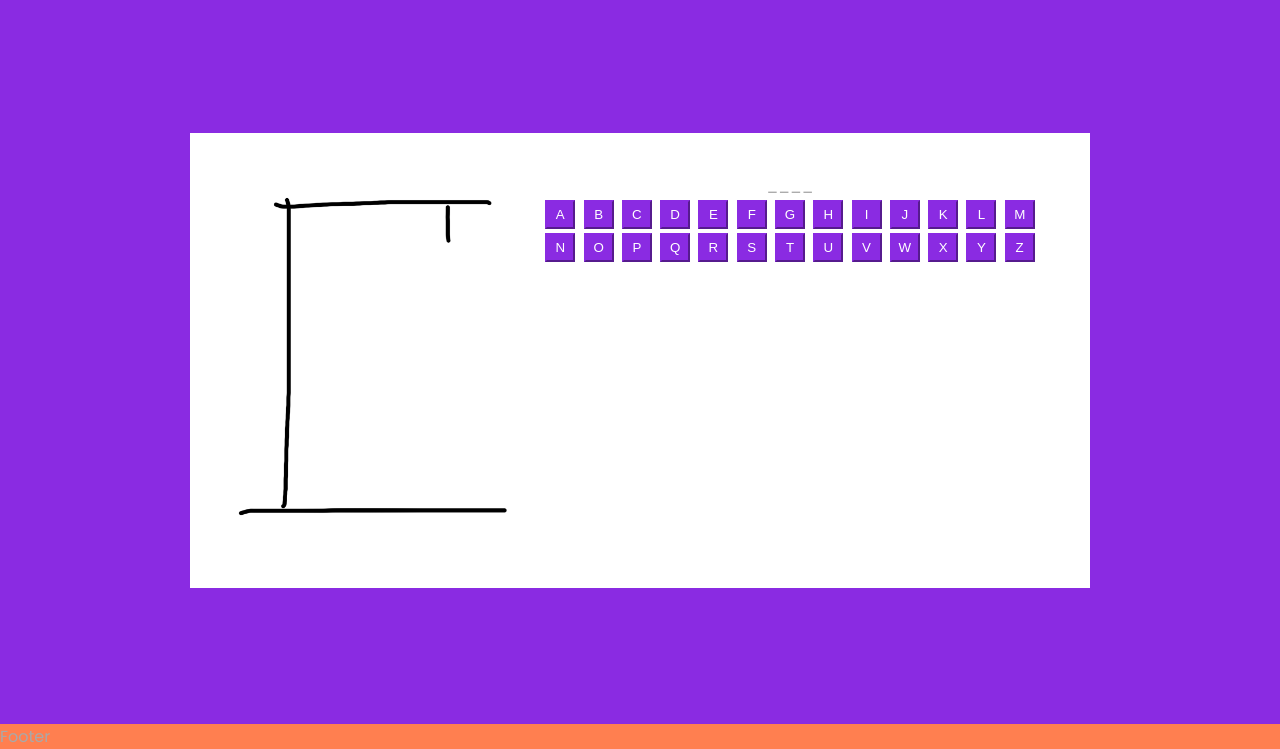
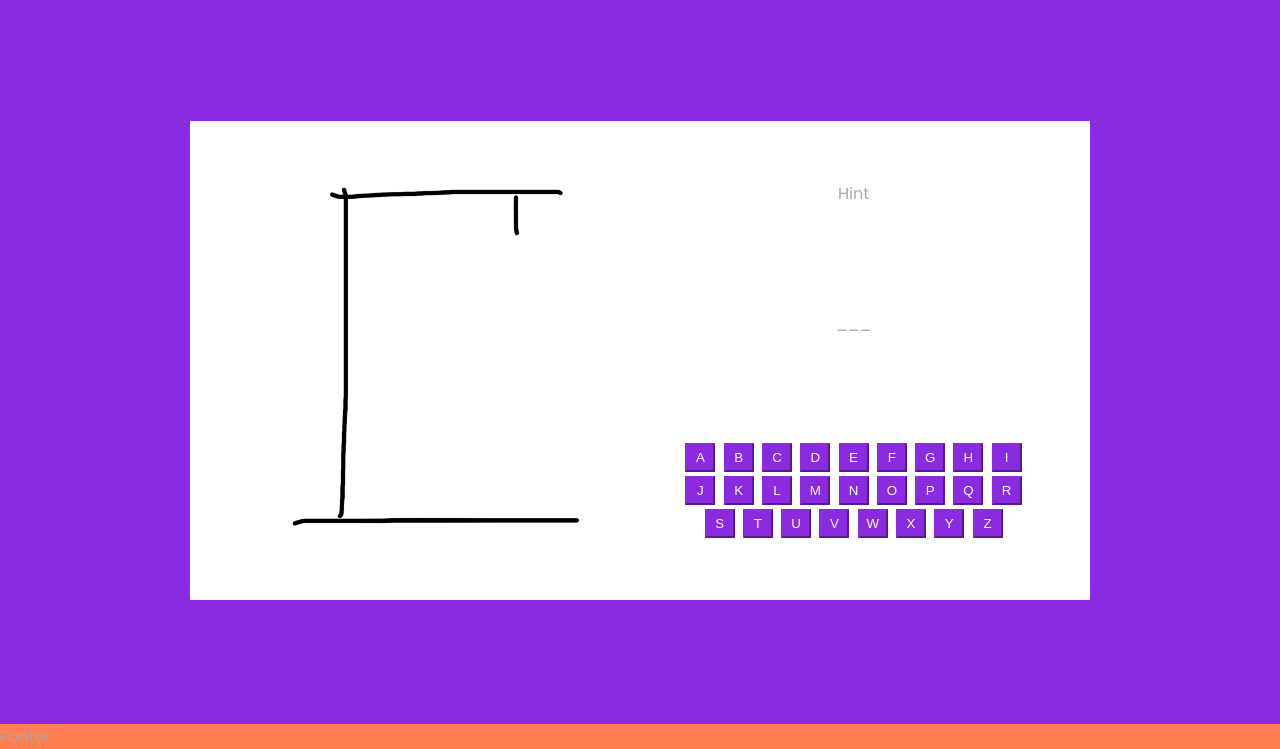
Before and after one commit to miranord/hangMan, a plain HTML site: page index.html in a window 1280 px wide. Shown: the part 51-800 px from the top of the page. Drawn offline with Linux system fonts and the light colour scheme.

Commit message:
Changed styles to game box

```diff
--- a/assets/style.css
+++ b/assets/style.css
@@ -36,7 +36,9 @@ main {
 /* Game Box */
 .general-box {
     display: flex;
-    width: 900px;
+    width: 80%;
+    max-width: 900px;
+    max-height: 80%;
     background-color: white;
     justify-content: space-around;
     padding: 40px;
@@ -47,11 +49,28 @@ main {
 
 /* Game image */
 .hangman-box img {
-    max-width: 300px;
+    max-width: 75%;
+}
+
+/* Game */
+#game-box {
+display: flex;
+flex-direction: column;
+justify-content: space-between;
+}
+
+#hint {
+    margin: 20px;
+}
+
+#word {
+    margin: 20px;
 }
 
 /* Keybord */
-
+#letter-keys {
+    margin: 20px;
+}
 
 
 /* Keybord Buttons */
@@ -62,8 +81,7 @@ main {
     width: 30px;
     padding: 5px;
     margin: 2px;
-    display: inline-block;
-    justify-content: space-evenly;
+    align-items: flex-end;
 }
 
 /* Footer */
--- a/index.html
+++ b/index.html
@@ -22,9 +22,11 @@
     <main>
         <div class="general-box">
             <div class="hangman-box"><img src="assets/images/hangman.project/hangman1.jpg" alt="First hangman step"></div>
-            <div class="game-box">
+            <div id="game-box">
+                <!-- Hint -->
+                <div id="hint">Hint</div>
                 <!--Guessing word display -->
-                <div id="word">____</div>
+                <div id="word">___</div>
                 <!-- Keybord -->
                 <div id="letter-keys">
                     <button type="button" class="button" id="keyA">A</button>
```
